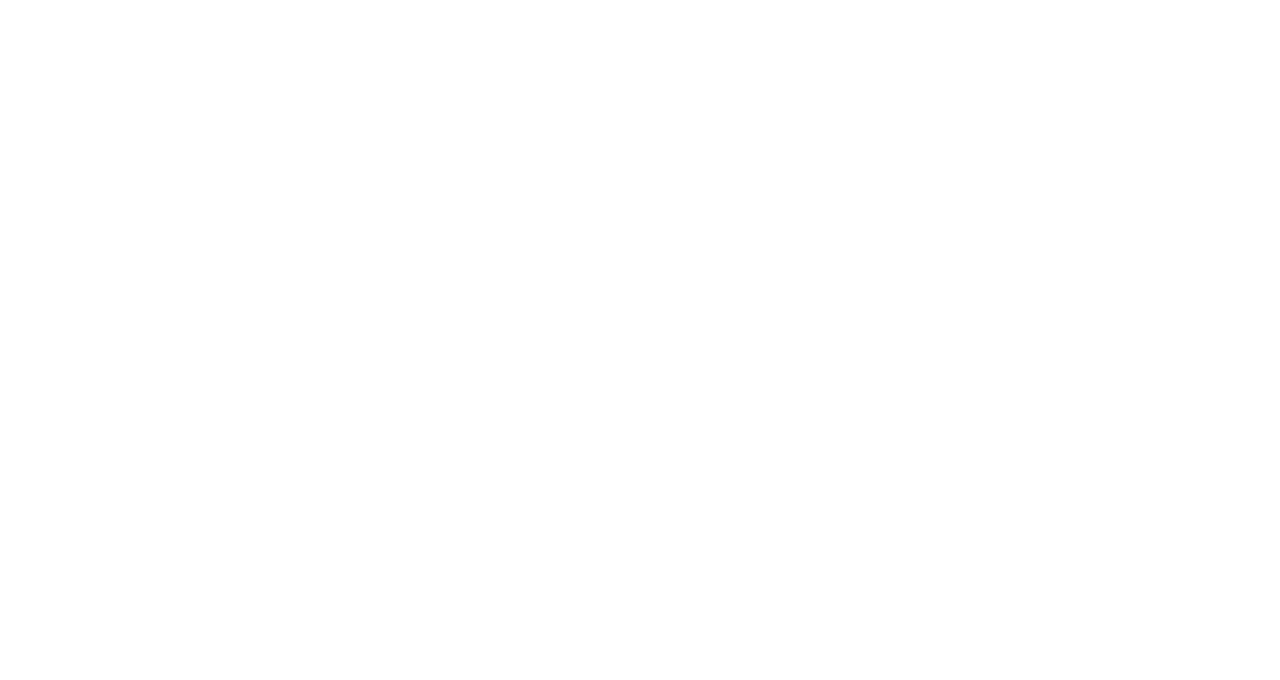
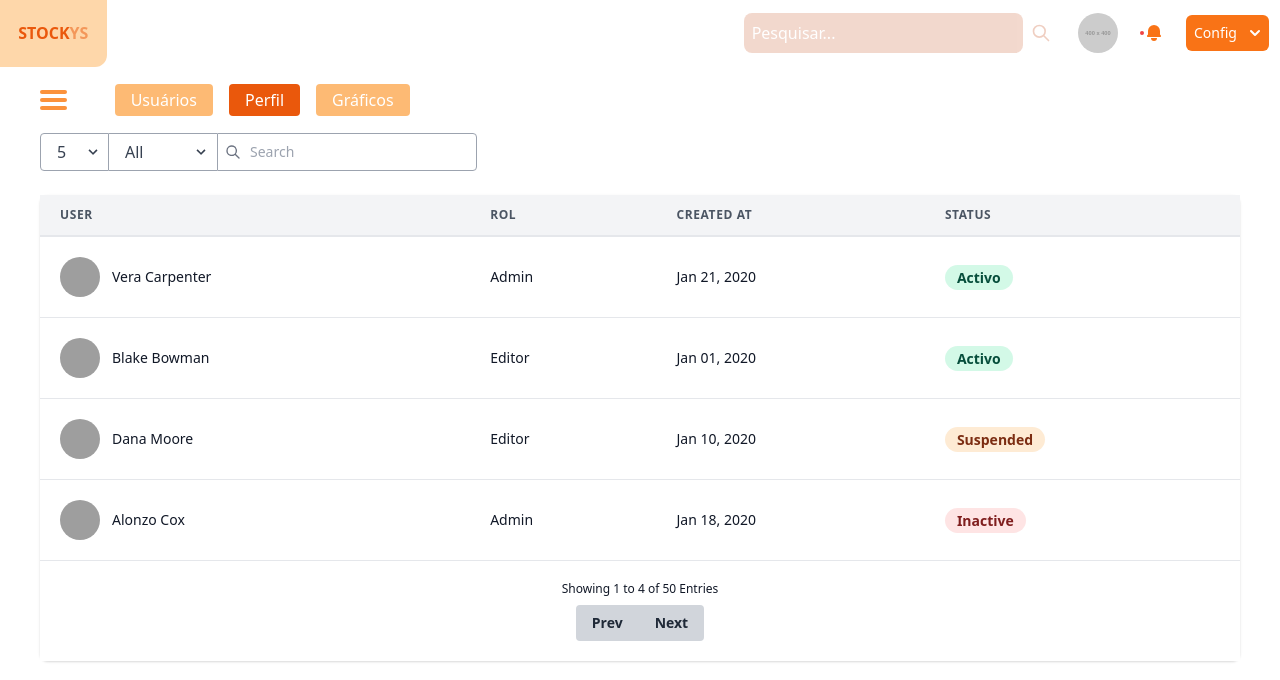
Before and after one commit to nando09/dashboard, a Vue app: page /ajustes/perfis in a window 1280 px wide. Before the commit this address had no page. Shown: the top 680 px of the page. Built offline with nearby package versions, Linux system fonts and the light colour scheme; grey boxes are pictures that could not be loaded.

Commit message:
Fixed up aside menus

```diff
--- a/src/App.vue
+++ b/src/App.vue
@@ -1,9 +1,7 @@
 <template>
-  <div id="nav">
-    <!-- <router-link to="/">Home</router-link> | -->
-    <!-- <router-link to="/about">About</router-link> -->
+  <div id="app">
+    <router-view/>
   </div>
-  <router-view/>
 </template>
 
 <style>
--- a/src/components/Default.vue
+++ b/src/components/Default.vue
@@ -6,7 +6,7 @@
         <Aside :subMenus="subMenus" />
       </div>
     </div>
-    <component :is="menu" class="row-span-5 col-span-12"/>
+    <component :is="menu" class="row-span-5 col-span-12 overflow-y-auto px-10"/>
   </div>
 </template>
 <script lang="ts" setup>
--- /dev/null
+++ b/src/components/EmptyViewRouter.vue
@@ -0,0 +1,6 @@
+<template>
+  <router-view />
+</template>
+
+<style>
+</style>
--- a/src/index.css
+++ b/src/index.css
@@ -2,6 +2,10 @@
 @tailwind base;
 @tailwind components;
 @tailwind utilities;
+
+body{
+	overflow: hidden;
+}
 
 .header-height{
     height: 7vh;
@@ -23,7 +27,7 @@
 
 /* Handle */
 ::-webkit-scrollbar-thumb {
-    background: #046877;
+    background-color: rgba(251, 146, 60);
     border-radius: 10px;
 }
 
@@ -68,3 +72,13 @@
 	transform: translate(0) scale(1);
 	visibility: visible;
 }
+
+.router-link-exact-active{
+	background: rgb(234, 88, 12);
+}
+
+.menu-aside-button > .router-link-active {
+	background: rgb(234, 88, 12);
+    color: white;
+    border: 2px solid rgb(234, 88, 12);
+}
--- a/src/layouts/contents/Settings/ContentSetting.vue
+++ b/src/layouts/contents/Settings/ContentSetting.vue
@@ -2,11 +2,8 @@
     <div class="grid grid-cols-12 grid-rows-6">
 
         <div class="col-span-12 row-span-6">
-            <div>
-                <h2 class="text-2xl font-semibold leading-tight">Users</h2>
-            </div>
-            <div class="my-2 flex sm:flex-row flex-col">
-                <div class="flex flex-row mb-1 sm:mb-0">
+            <div class="flex sm:flex-row flex-col mb-6">
+                <div class="flex flex-row sm:mb-0">
                     <div class="relative">
                         <select
                             class="appearance-none h-full rounded-l border block appearance-none w-full bg-white border-gray-400 text-gray-700 py-2 px-4 pr-8 leading-tight focus:outline-none focus:bg-white focus:border-gray-500">
@@ -48,8 +45,8 @@
                         class="appearance-none rounded-r rounded-l sm:rounded-l-none border border-gray-400 border-b block pl-8 pr-6 py-2 w-full bg-white text-sm placeholder-gray-400 text-gray-700 focus:bg-white focus:placeholder-gray-600 focus:text-gray-700 focus:outline-none" />
                 </div>
             </div>
-            <div class="-mx-4 sm:-mx-8 px-4 sm:px-8 py-4 overflow-x-auto">
-                <div class="inline-block min-w-full shadow rounded-lg overflow-hidden">
+            <div class="">
+                <div class="inline-block min-w-full shadow rounded-lg">
                     <table class="min-w-full leading-normal">
                         <thead>
                             <tr>
--- a/src/layouts/navs/Aside.vue
+++ b/src/layouts/navs/Aside.vue
@@ -6,7 +6,7 @@
                 <div class="w-1/4 h-1 rounded bg-orange-400 mt-1"></div>
                 <div class="w-1/4 h-1 rounded bg-orange-400"></div>
             </div>
-        <div class="flex flex-col-reverse items-center relative invisible menu-aside-hidden transition-all duration-700 transform origin-top scale-50">
+            <div class="flex flex-col-reverse items-center relative invisible menu-aside-hidden transition-all duration-700 transform origin-top scale-50 z-10">
                 <div class=" text-orange-600 absolute top-0 bg-orange-100 bg-opacity-70 rounded-xl">
                     <div v-for="menu in menus" :key="menu.id" class="m-7">
                         <router-link :to="menu.router" class="border-2 border-orange-600 p-2 rounded-xl"><font-awesome-icon :icon="menu.name" /></router-link>
--- a/src/main.ts
+++ b/src/main.ts
@@ -8,6 +8,7 @@
 import { FontAwesomeIcon } from "@fortawesome/vue-fontawesome";
 // <i class="fas fa-people-arrows"></i>
 library.add(faHome, faUsers, faChartLine, faClipboardCheck, faCubes, faSlidersH, faTasks, faPeopleArrows, faParachuteBox);
+
 createApp(App)
     .use(router)
     .component("font-awesome-icon", FontAwesomeIcon)
--- /dev/null
+++ b/src/views/SettingsProfile.vue
@@ -0,0 +1,26 @@
+<template>
+  <Default :menu="ContentSetting" :subMenus="subMenus"/>
+</template>
+
+<script setup>
+const subMenus = [
+  {
+    id: 1,
+    name: 'Usuários',
+    router: '/ajustes'
+  },
+  {
+    id: 2,
+    name: 'Perfil',
+    router: '/ajustes/perfis'
+  },
+  {
+    id: 3,
+    name: 'Gráficos',
+    router: '/ajustes/graficos'
+  }
+];
+
+import Default from '../components/Default.vue';
+import ContentSetting from '../layouts/contents/Settings/ContentSetting.vue';
+</script>
```
Also changed, not shown: src/router/index.js (+15 -1 lines). Lines whose indentation alone changed are shown as unchanged.
